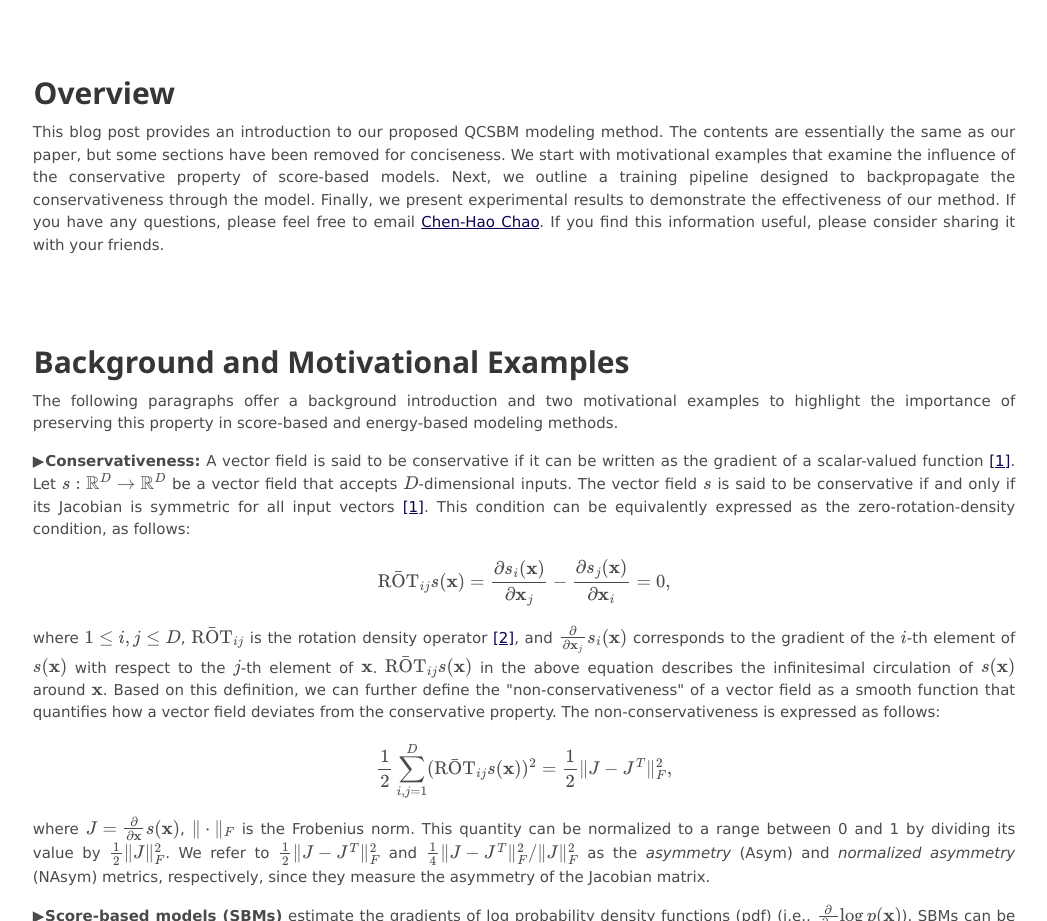
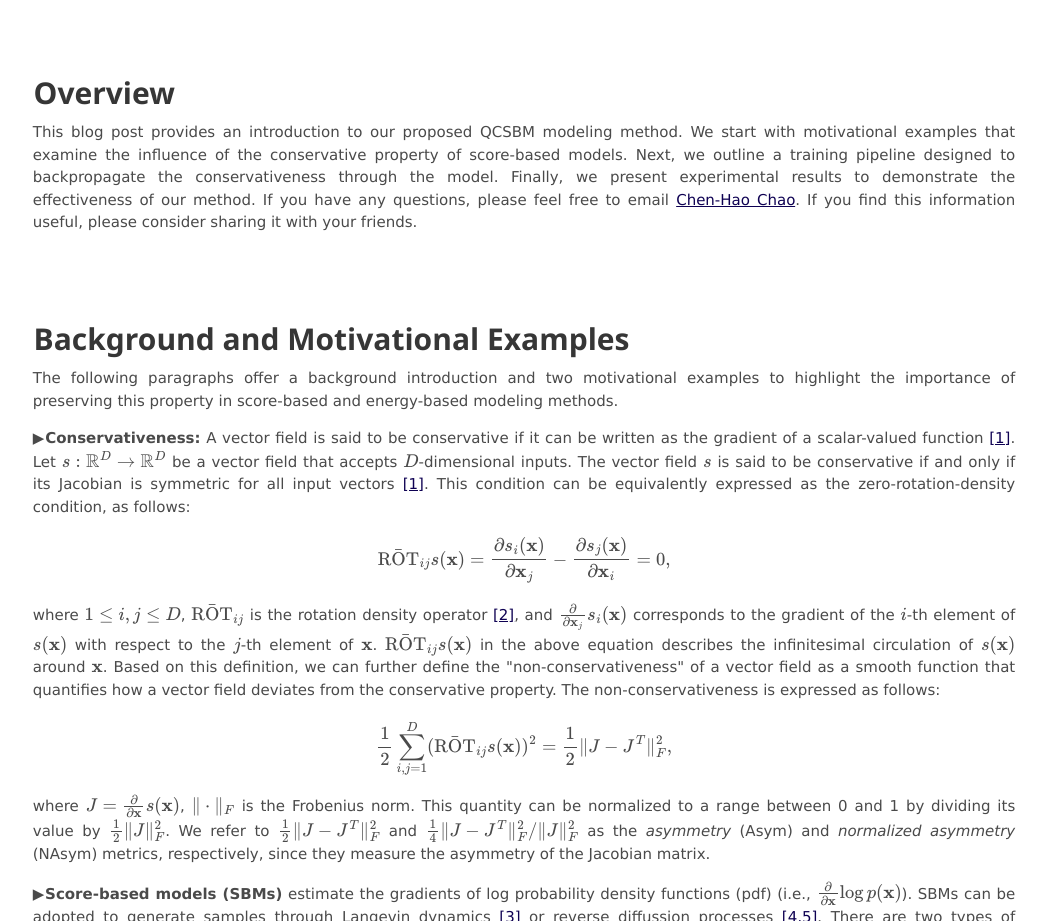
Before and after one commit to chen-hao-chao/qcsbm, a plain HTML site: page index.html in a window 1280 px wide. Shown: the part 1520-2441 px from the top of the page, without its empty margins (116-1163 px from the left). Drawn offline with nearby package versions, Linux system fonts and the light colour scheme; some icons are missing; a web font is replaced by a local one.

Commit message:
update index

```diff
--- a/index.html
+++ b/index.html
@@ -212,7 +212,7 @@
     <div class="columns is-centered has-text-centered">
       <div class="content has-text-justified scroll-wrapper">
         <p>This blog post provides an introduction to our proposed QCSBM modeling method.
-          The contents are essentially the same as our paper, but some sections have been removed for conciseness.
+          <!-- The contents are essentially the same as our paper, but some sections have been removed for conciseness. -->
           We start with motivational examples that examine the influence of the conservative property of score-based models.
           Next, we outline a training pipeline designed to backpropagate the conservativeness through the model.
           Finally, we present experimental results to demonstrate the effectiveness of our method.
```
